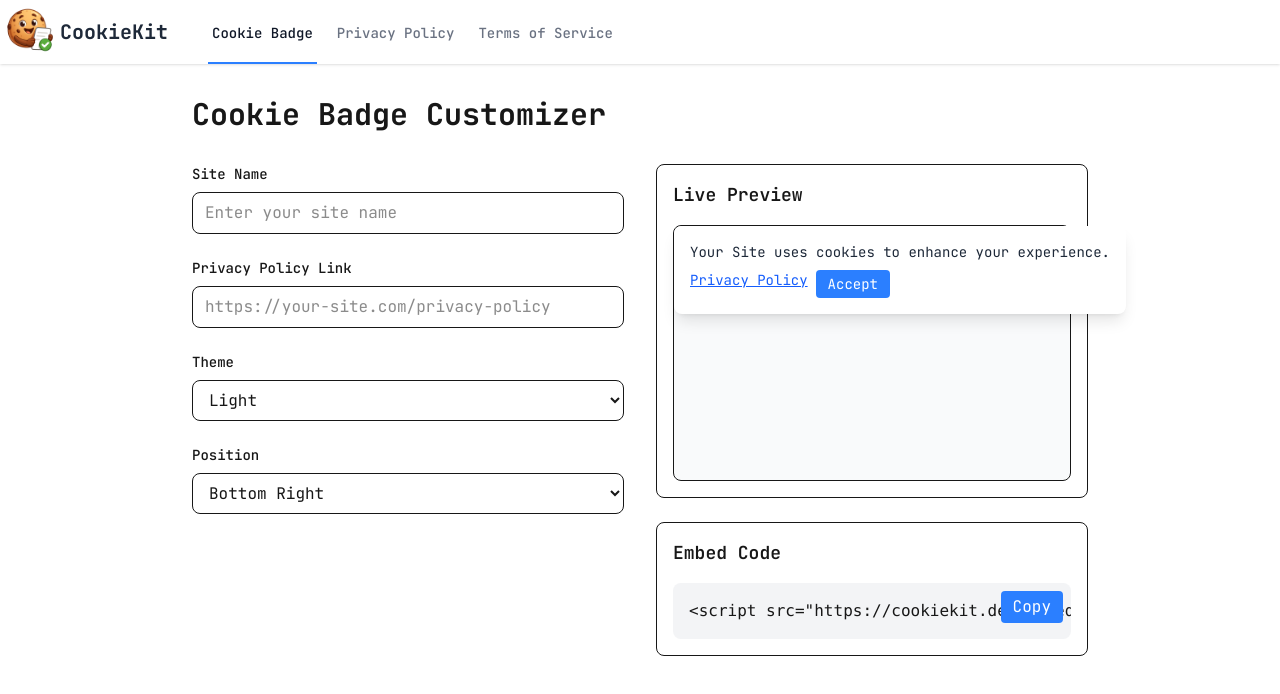
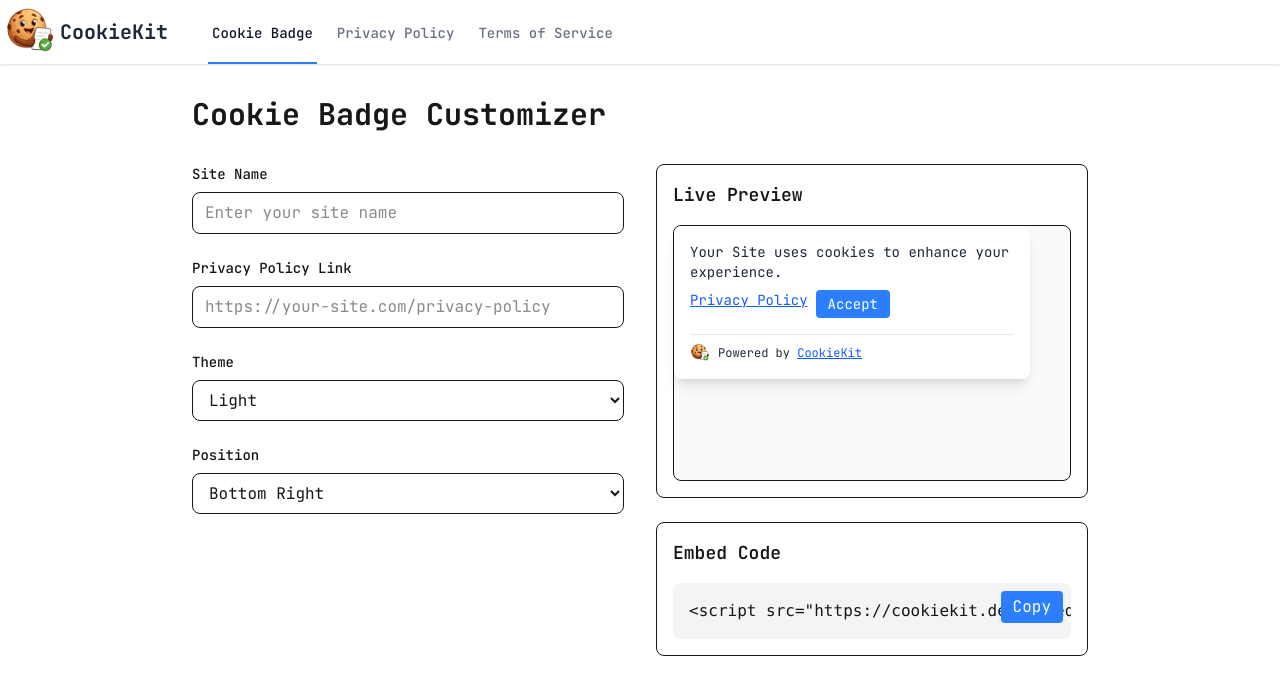
Before and after one commit to ezequiasaramburu/Cookiekit, a Next.js app: page / in a window 1280 px wide. Shown: the top 694 px of the page. Built offline with nearby package versions, Linux system fonts and the light colour scheme.

Commit message:
add powered by text on badge

```diff
--- a/src/components/BadgePreview.tsx
+++ b/src/components/BadgePreview.tsx
@@ -1,4 +1,5 @@
 import React from "react";
+import Image from "next/image";
 
 interface BadgePreviewProps {
   siteName: string;
@@ -15,7 +16,7 @@
 }) => {
   return (
     <div
-      className={`fixed ${position} p-4 rounded-lg shadow-lg ${
+      className={`absolute ${position} p-4 rounded-lg shadow-lg max-w-[90%] ${
         theme === "dark" ? "bg-gray-800 text-white" : "bg-white text-gray-800"
       }`}
     >
@@ -44,6 +45,28 @@
             Accept
           </button>
         </div>
+        <div className="flex items-center gap-2 mt-2 pt-2 border-t border-gray-200">
+          <Image
+            src="/assets/cookiekit-logo.png"
+            alt="CookieKit Logo"
+            width={20}
+            height={20}
+            className="object-contain"
+          />
+          <span className="text-xs">
+            Powered by{" "}
+            <a
+              href="https://github.com/ezequias/cookiekit"
+              target="_blank"
+              rel="noopener noreferrer"
+              className={`underline ${
+                theme === "dark" ? "text-blue-400" : "text-blue-600"
+              }`}
+            >
+              CookieKit
+            </a>
+          </span>
+        </div>
       </div>
     </div>
   );
```
